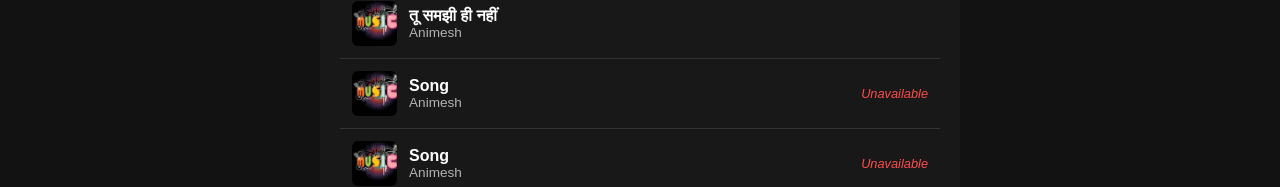
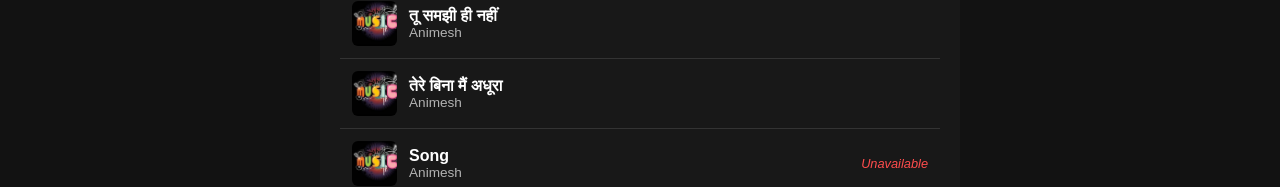
Before and after one commit to musicforlove/playlist, a plain HTML site: page index.html in a window 1280 px wide. Shown: the part 249-436 px from the top of the page. Drawn offline with Linux system fonts and the light colour scheme.

Commit message:
Update index.html

```diff
--- a/index.html
+++ b/index.html
@@ -110,7 +110,7 @@
       { title: "तुझको मेरी परवाह नहीं", artist: "Animesh", img: "img.png", link: "https://musicforlove.github.io/music02/" },
       { title: "For sPECIAL ONE ❤", artist: "Animesh", img: "img.png", link: "https://animesh-kumar-html.github.io/music/" },
       { title: "तू समझी ही नहीं", artist: "Animesh", img: "img.png", link: "https://musicforlove.github.io/music03/" },
-      { title: "Song ", artist: "Animesh", img: "img.png", link: "" },
+      { title: "तेरे बिना मैं अधूरा", artist: "Animesh", img: "img.png", link: "https://musicforlove.github.io/music04/" },
        { title: "Song ", artist: "Animesh", img: "img.png", link: "" },
       { title: "Song ", artist: "Animesh", img: "img.png", link: "" },
         { title: "Song ", artist: "Animesh", img: "img.png", link: "" },
```
